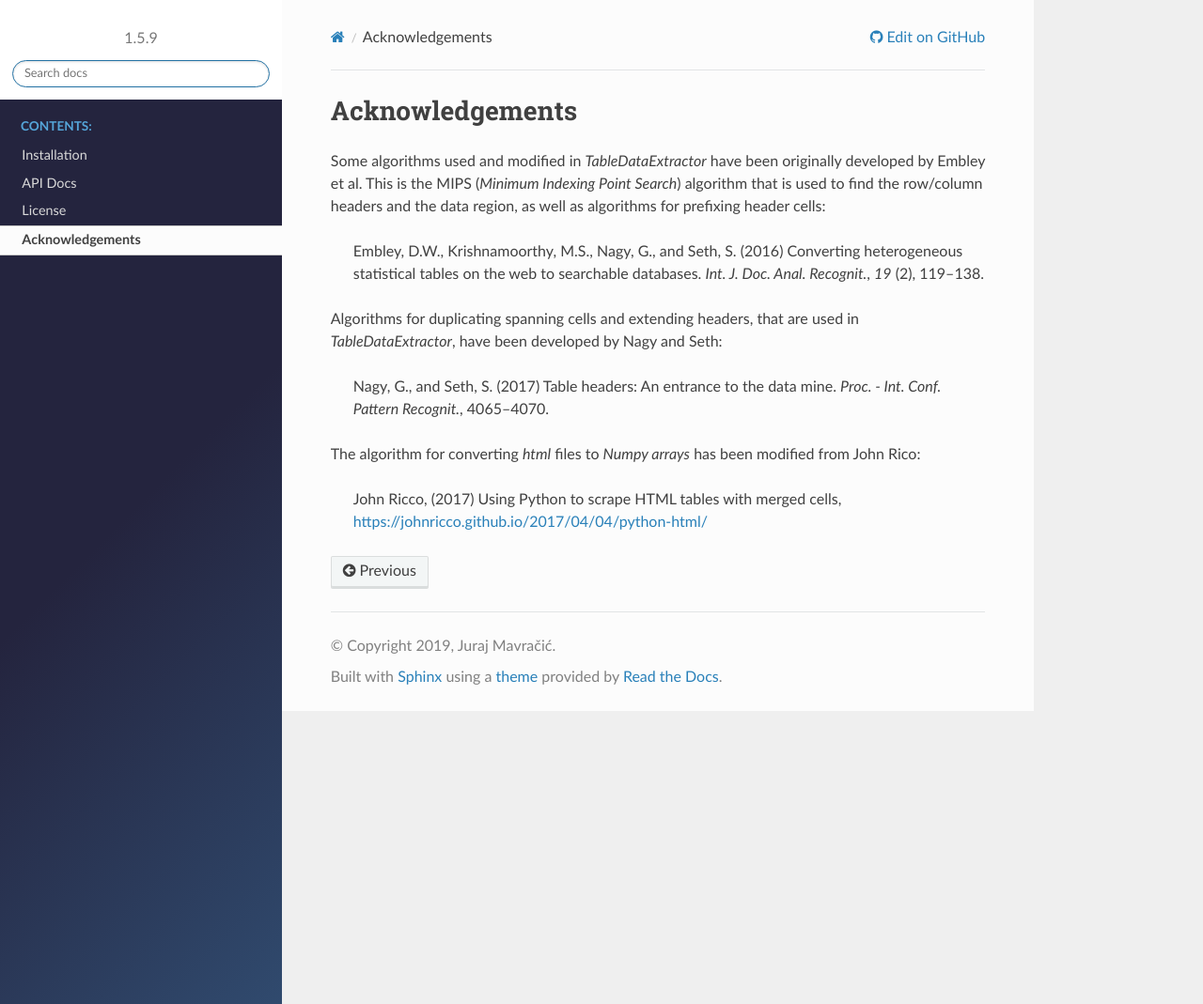
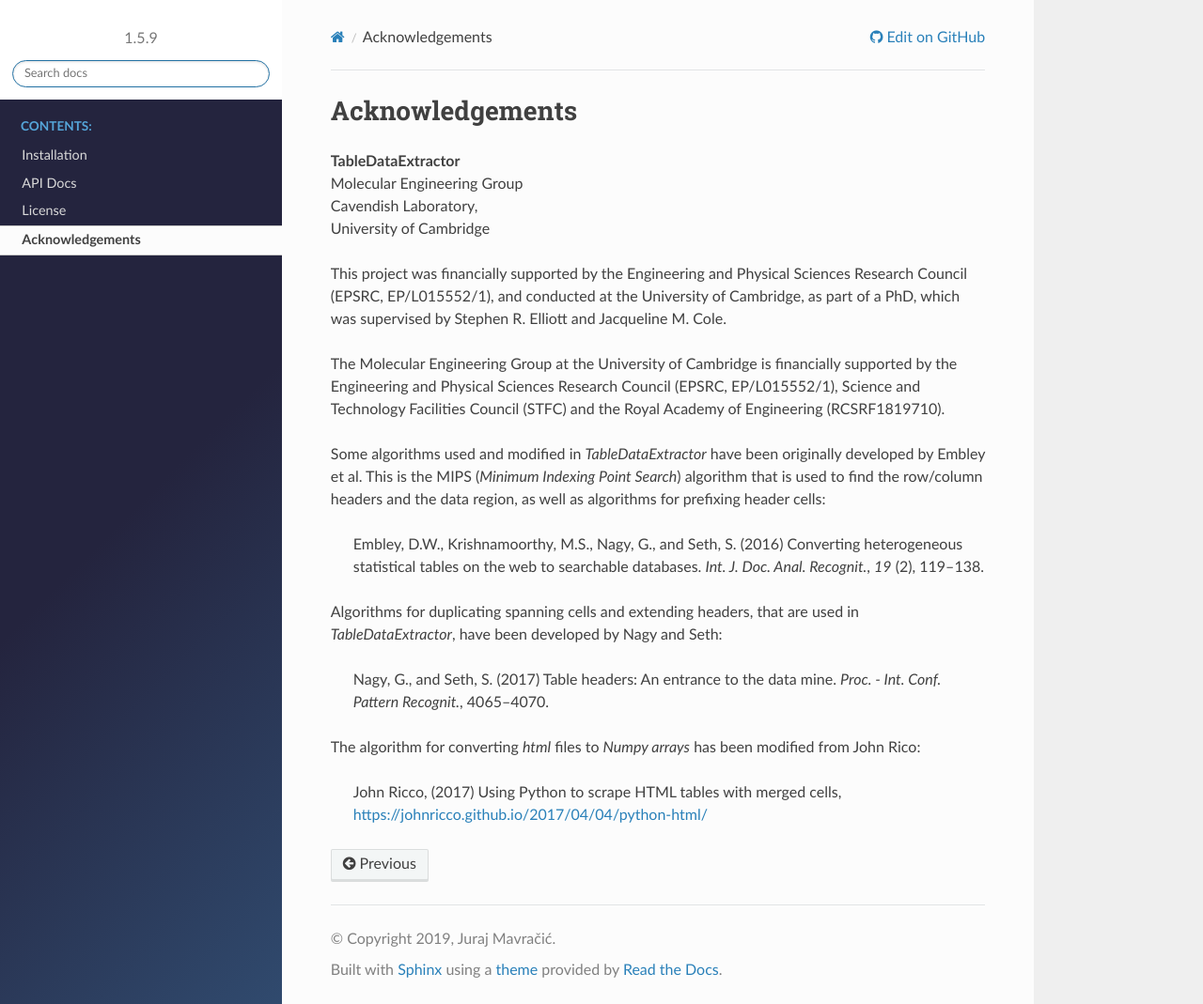
Before and after one commit to CambridgeMolecularEngineering/tabledataextractor, a Sphinx documentation site: the page built from docs/acknowledgement.rst, in a window 1280 px wide and 1069 px high. Shown: the whole window at 94% size. Built offline with Sphinx 7.4.7 and the Read the Docs theme 2.0.0, drawn with Linux system fonts in a browser that asks for light colours; pages that are not in the unit, such as notebooks, are missing from menus.

Commit message:
website revisions
Signed-off-by: JurajMa <36662950+JurajMa@users.noreply.github.com>

```diff
--- a/docs/acknowledgement.rst
+++ b/docs/acknowledgement.rst
@@ -1,5 +1,17 @@
 Acknowledgements
 ======================
+
+| **TableDataExtractor**
+| Molecular Engineering Group
+| Cavendish Laboratory,
+| University of Cambridge
+
+This project was financially supported by the Engineering and Physical Sciences Research Council (EPSRC, EP/L015552/1),
+and conducted at the University of Cambridge, as part of a PhD, which was supervised by Stephen R. Elliott and Jacqueline M. Cole.
+
+The Molecular Engineering Group at the University of Cambridge is financially supported by the Engineering and Physical Sciences Research Council (EPSRC, EP/L015552/1), Science and Technology Facilities Council (STFC) and the Royal Academy of Engineering (RCSRF1819\7\10).
+
+
 
 Some algorithms used and modified in *TableDataExtractor* have been originally developed by Embley et al.
 This is the MIPS (*Minimum Indexing Point Search*) algorithm that is used to find the row/column headers
```
